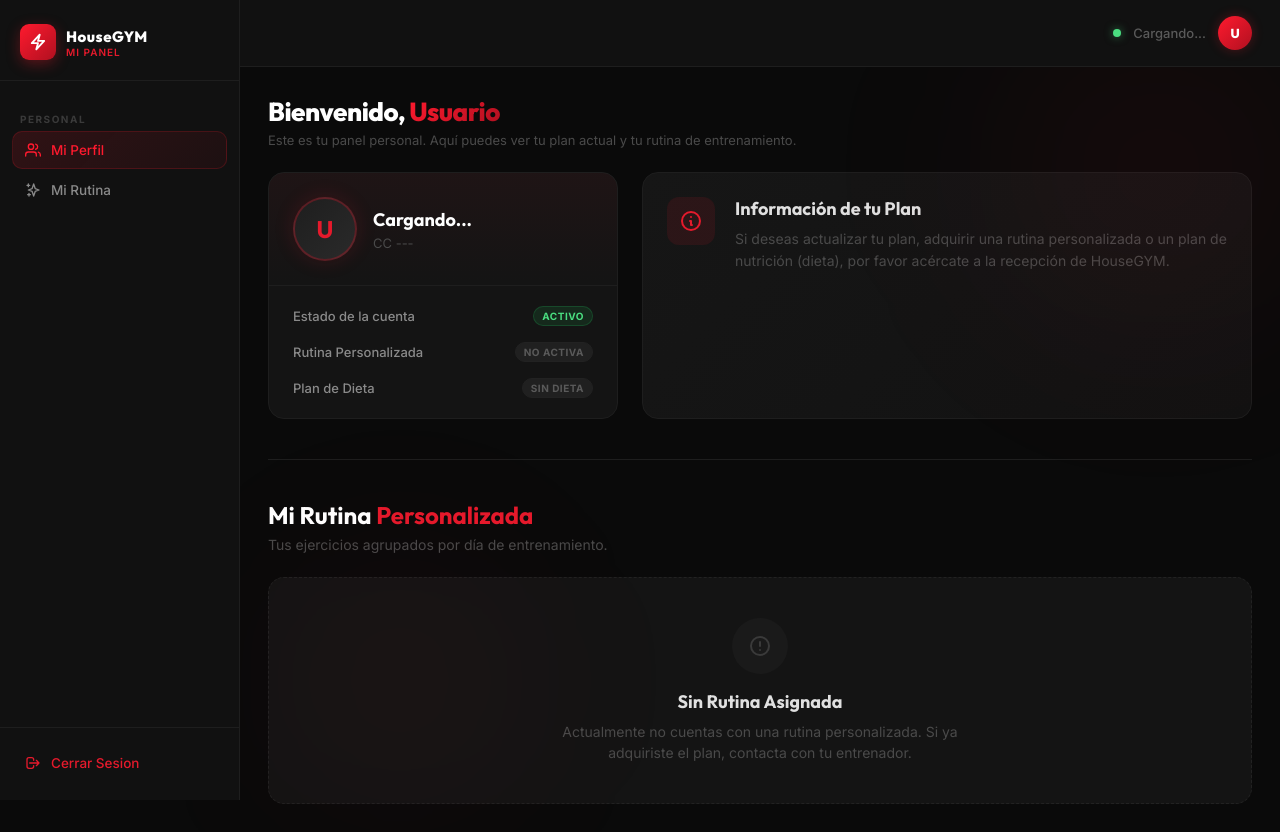
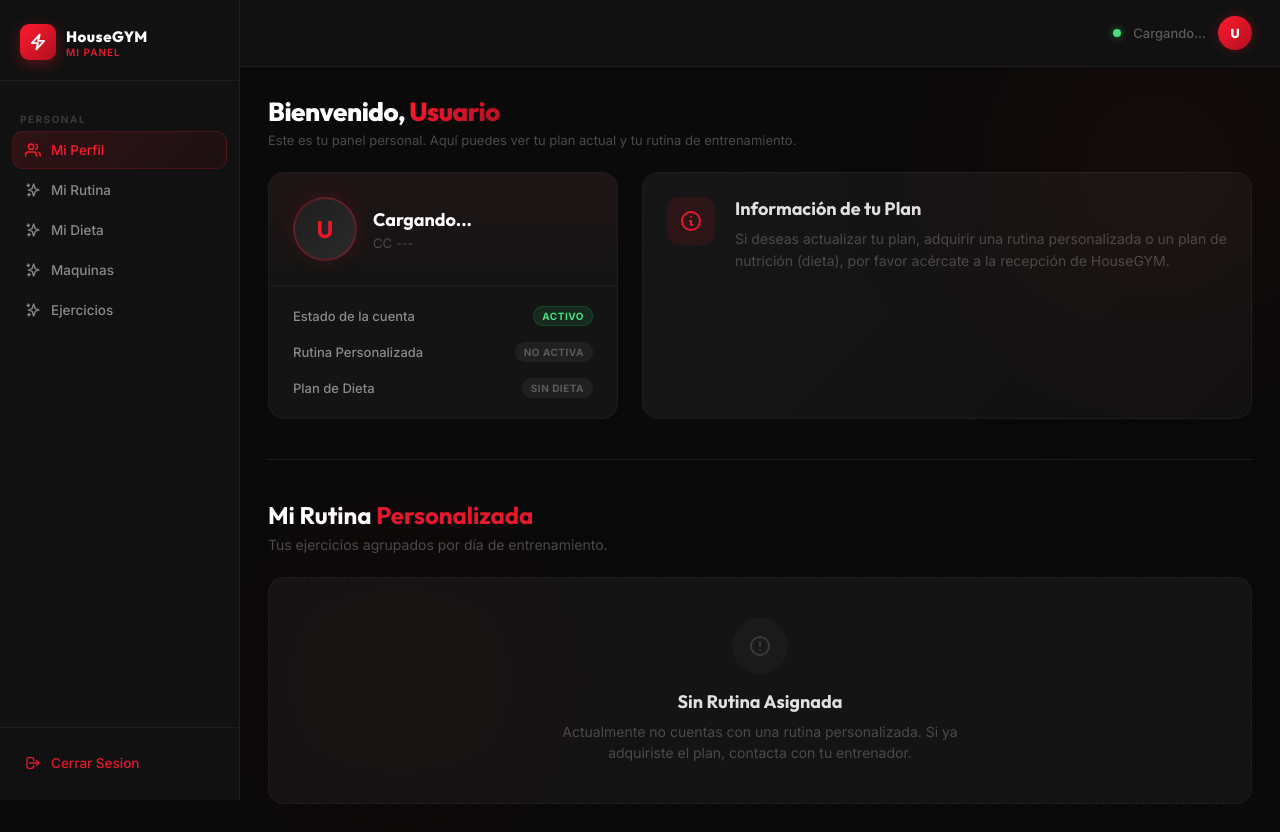
Before and after one commit to AgenciaWebsite/HouseGYM, a PHP site: page /app/Views/usuarios.php in a window 1280 px wide. Run offline with PHP 8.4, Linux system fonts and the light colour scheme.

Commit message:
dashboard usuario

```diff
--- a/app/Views/usuarios.php
+++ b/app/Views/usuarios.php
@@ -54,6 +54,30 @@
         </svg>
         Mi Rutina
       </a>
+
+      <a class="nav-item" href="#seccion-rutina">
+        <svg width="16" height="16" fill="none" stroke="currentColor" viewBox="0 0 24 24" stroke-width="2">
+          <path stroke-linecap="round" stroke-linejoin="round"
+            d="M5 3v4M3 5h4M6 17v4m-2-2h4m5-16l2.286 6.857L21 12l-5.714 2.143L13 21l-2.286-6.857L5 12l5.714-2.143L13 3z" />
+        </svg>
+        Mi Dieta
+      </a>
+
+      <a class="nav-item" href="#seccion-rutina">
+        <svg width="16" height="16" fill="none" stroke="currentColor" viewBox="0 0 24 24" stroke-width="2">
+          <path stroke-linecap="round" stroke-linejoin="round"
+            d="M5 3v4M3 5h4M6 17v4m-2-2h4m5-16l2.286 6.857L21 12l-5.714 2.143L13 21l-2.286-6.857L5 12l5.714-2.143L13 3z" />
+        </svg>
+        Maquinas
+      </a>
+
+      <a class="nav-item" href="#seccion-rutina">
+        <svg width="16" height="16" fill="none" stroke="currentColor" viewBox="0 0 24 24" stroke-width="2">
+          <path stroke-linecap="round" stroke-linejoin="round"
+            d="M5 3v4M3 5h4M6 17v4m-2-2h4m5-16l2.286 6.857L21 12l-5.714 2.143L13 21l-2.286-6.857L5 12l5.714-2.143L13 3z" />
+        </svg>
+        Ejercicios
+      </a>
     </nav>
 
     <!-- Sidebar Footer -->
@@ -98,7 +122,8 @@
       <!-- Page Header -->
       <div class="page-title">
         <h1>Bienvenido, <span id="headerUserName">Usuario</span></h1>
-        <p class="page-subtitle">Este es tu panel personal. Aquí puedes ver tu plan actual y tu rutina de entrenamiento.</p>
+        <p class="page-subtitle">Este es tu panel personal. Aquí puedes ver tu plan actual y tu rutina de entrenamiento.
+        </p>
       </div>
 
       <!-- Perfil y Plan -->
@@ -133,12 +158,14 @@
         <div class="info-banner">
           <div class="info-banner__icon">
             <svg width="24" height="24" fill="none" stroke="currentColor" viewBox="0 0 24 24" stroke-width="2">
-              <path stroke-linecap="round" stroke-linejoin="round" d="M13 16h-1v-4h-1m1-4h.01M21 12a9 9 0 11-18 0 9 9 0 0118 0z" />
+              <path stroke-linecap="round" stroke-linejoin="round"
+                d="M13 16h-1v-4h-1m1-4h.01M21 12a9 9 0 11-18 0 9 9 0 0118 0z" />
             </svg>
           </div>
           <div class="info-banner__text">
             <h3>Información de tu Plan</h3>
-            <p>Si deseas actualizar tu plan, adquirir una rutina personalizada o un plan de nutrición (dieta), por favor acércate a la recepción de HouseGYM.</p>
+            <p>Si deseas actualizar tu plan, adquirir una rutina personalizada o un plan de nutrición (dieta), por favor
+              acércate a la recepción de HouseGYM.</p>
           </div>
         </div>
       </div>
@@ -155,11 +182,13 @@
         <div id="routineStateMsg" class="routine-empty-state">
           <div class="empty-icon">
             <svg width="24" height="24" fill="none" stroke="currentColor" viewBox="0 0 24 24" stroke-width="2">
-              <path stroke-linecap="round" stroke-linejoin="round" d="M12 8v4m0 4h.01M21 12a9 9 0 11-18 0 9 9 0 0118 0z" />
+              <path stroke-linecap="round" stroke-linejoin="round"
+                d="M12 8v4m0 4h.01M21 12a9 9 0 11-18 0 9 9 0 0118 0z" />
             </svg>
           </div>
           <h3>Sin Rutina Asignada</h3>
-          <p>Actualmente no cuentas con una rutina personalizada. Si ya adquiriste el plan, contacta con tu entrenador.</p>
+          <p>Actualmente no cuentas con una rutina personalizada. Si ya adquiriste el plan, contacta con tu entrenador.
+          </p>
         </div>
 
         <div id="routineDaysContainer" class="routine-days" style="display: none;">
@@ -333,4 +362,5 @@
     loadDashboard();
   </script>
 </body>
+
 </html>
```
